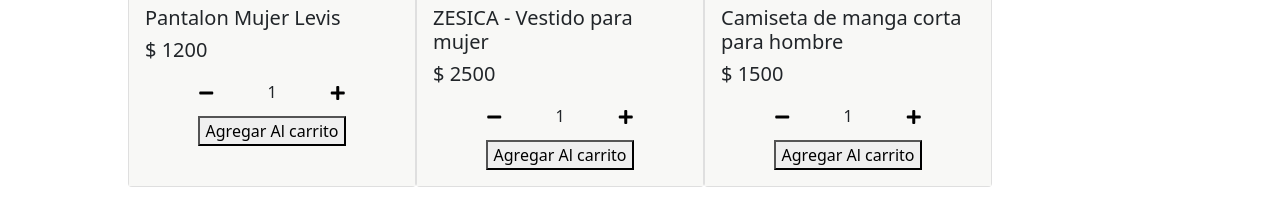
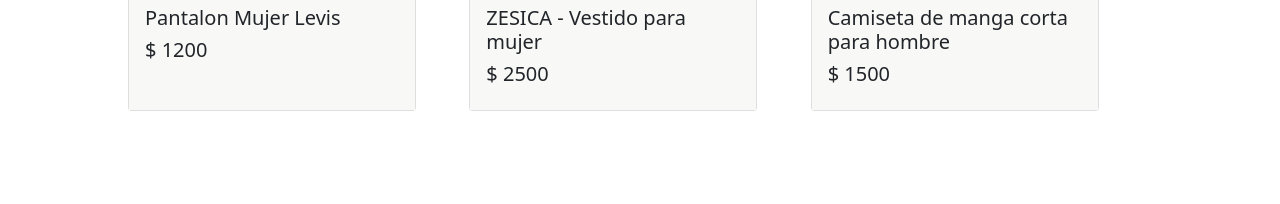
Before and after one commit to RodriguezElias/Rodriguez-Elias-React, a React (Create React App) app: page / in a window 1280 px wide. Shown: the part 1271-1475 px from the top of the page. After the commit the page ends 1402 px from the top, so only its background shows below. Built offline with nearby package versions, Linux system fonts and the light colour scheme.

Commit message:
se agrego el itemcount

```diff
--- a/src/App.js
+++ b/src/App.js
@@ -4,6 +4,7 @@ import Carousel from "./components/Carousel/Carousel";
 import ItemListContainer from "./components/ItemListContainer/ItemListContainer";
 import "./App.css";
 import ItemDetailContainer from "./components/ItemDetailContainer/ItemDetailContainer";
+import Cart from "./components/Cart/Cart";
 
 function App() {
   return (
@@ -18,6 +19,8 @@ function App() {
         <Route component={ItemListContainer} path='/categoria/:idCategory' />
 
         <Route component={ItemDetailContainer} path='/detalle/:id' />
+
+        <Route component={Cart} path='/cart' />
       </Switch>
     </BrowserRouter>
   );
--- /dev/null
+++ b/src/components/Cart/Cart.jsx
@@ -0,0 +1,7 @@
+export default function Cart() {
+  return (
+    <div>
+      Carrito
+    </div>
+  )
+}
--- a/src/components/Item/Item.jsx
+++ b/src/components/Item/Item.jsx
@@ -1,9 +1,8 @@
 import Card from 'react-bootstrap/Card';
-import ItemCount from '../ItemCount/ItemCount'
 import './Item.css'
 import {Link} from 'react-router-dom'
 
-export default function Item({title,price,image,stock, id, onAdd}) {
+export default function Item({title,price,image,id}) {
 
   return (
       <Card style={{ width: "18rem" }}>
@@ -13,7 +12,6 @@ export default function Item({title,price,image,stock, id, onAdd}) {
         <Card.Body className="containerInfo">
         <Card.Title>{title}</Card.Title>
         <Card.Title>{`$ ${price}`} </Card.Title>
-        <ItemCount stock={stock} initial={1} onAdd={onAdd}/>
         </Card.Body>
       </Card>
   );
--- a/src/components/ItemCount/ItemCount.jsx
+++ b/src/components/ItemCount/ItemCount.jsx
@@ -1,17 +1,19 @@
 import React, { useState } from "react";
-
+import { Link } from "react-router-dom";
 import "./ItemCount.css";
 
 export default function ItemCount({ stock, initial, onAdd }) {
   const [data, setData] = useState({
     count: initial,
-    stocks: stock,
+    stock: stock,
   });
+  const [changeButton, setChangeButton] = useState(true)
+
   const addcount = () => {
-    if (data.count < data.stocks) {
+    if (data.count < data.stock) {
       setData({
         count: data.count + 1,
-        stocks: stock,
+        stock,
       });
     }
   };
@@ -19,11 +21,14 @@ export default function ItemCount({ stock, initial, onAdd }) {
     if (data.count > 1) {
       setData({
         count: data.count - 1,
-        stocks: stock,
+        stock,
       });
     }
   };
-
+  const addCart = () =>{
+    onAdd(data.count)
+    setChangeButton(false)
+  }
   return (
     <div className="container-buttons">
       <div className="control-count">
@@ -36,7 +41,18 @@ export default function ItemCount({ stock, initial, onAdd }) {
         </button>
       </div>
       <div className="add-cart">
-      <button onClick={()=>onAdd(data.count)}>Agregar Al carrito</button>
+        { changeButton ? (
+          <button onClick={() => onAdd(addCart)}>Agregar Al carrito</button>
+        ) : (
+          <div>
+          <Link to='/cart'>
+          <button>Terminar compra</button>
+          </Link>
+          <Link to='/'>
+          <button>Seguir comprando</button>
+          </Link>
+          </div>
+        )}
       </div>
     </div>
   );
--- a/src/components/ItemDetail/ItemDetail.jsx
+++ b/src/components/ItemDetail/ItemDetail.jsx
@@ -1,14 +1,27 @@
-export default function ItemDetail({item}) {
+import ItemCount from "../ItemCount/ItemCount";
+import { useState } from "react";
+
+export default function ItemDetail({ item }) {
+  const [amount, setAmount] = useState(0)
+  const onAdd = (cant)=>{
+    console.log(cant);
+    setAmount(cant)
+  }
+
+
   return (
     <div>
       <div>
         <img src={item.image} alt="" />
-        </div>
+      </div>
       <div>
-      <h1>{item.name}</h1>
-      <h2>{item.description}</h2>
-      <span>{item.price}</span>
+        <h1>{item.name}</h1>
+        <h2>{item.description}</h2>
+        <span>{item.price}</span>
+      </div>
+      <div>
+        <ItemCount  initial={1} onAdd={onAdd} stock={5}/>
       </div>
     </div>
-  )
+  );
 }
--- a/src/components/ItemDetailContainer/ItemDetailContainer.jsx
+++ b/src/components/ItemDetailContainer/ItemDetailContainer.jsx
@@ -12,8 +12,6 @@ export default function ItemDetailContainer() {
       setItem(response.find(prod => prod.id.toString() === id))
     })
   },[id])
-  console.log(item);
-  console.log("hola");
 
   return (
     <>
--- a/src/components/ItemList/ItemList.css
+++ b/src/components/ItemList/ItemList.css
@@ -1,4 +1,4 @@
 .container-product{
   display: grid;
-  grid-template-columns: 1fr 1fr 1fr 1fr;
+  grid-template-columns: 1fr 1fr 1fr;
 }
--- a/src/components/ItemListContainer/ItemListContainer.jsx
+++ b/src/components/ItemListContainer/ItemListContainer.jsx
@@ -28,9 +28,6 @@ export default function ItemListContainer({greetings}) {
     }
   }, [idCategory])
 
-  const onAdd = (cant)=>{
-    console.log(cant);
-  }
   return (
     <div className="container-list">
       <div className="title">
@@ -39,7 +36,7 @@ export default function ItemListContainer({greetings}) {
       </h1>
       </div>
       <div className="container-cards">
-        {loading? <h2>Cargando...</h2> : <ItemList item={product} onAdd={onAdd}/>}
+        {loading? <h2>Cargando...</h2> : <ItemList item={product}/>}
       </div>
     </div>
   )
```
Lines whose indentation alone changed are shown as unchanged.
